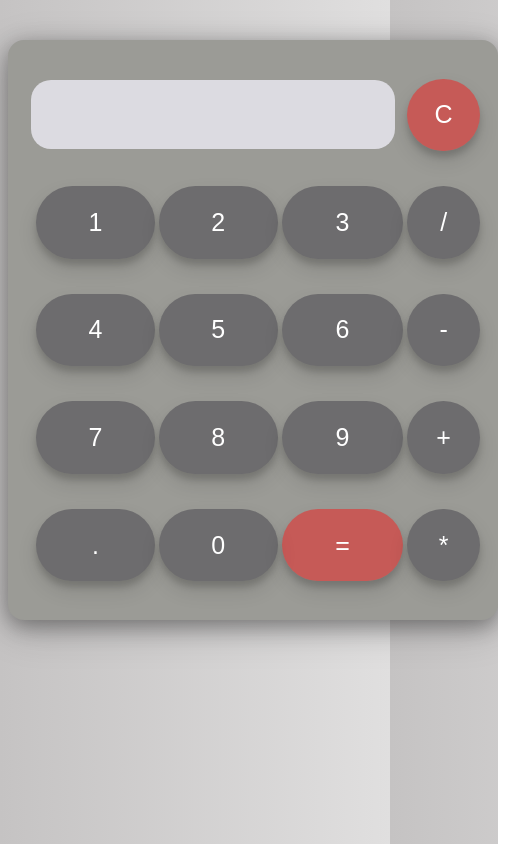
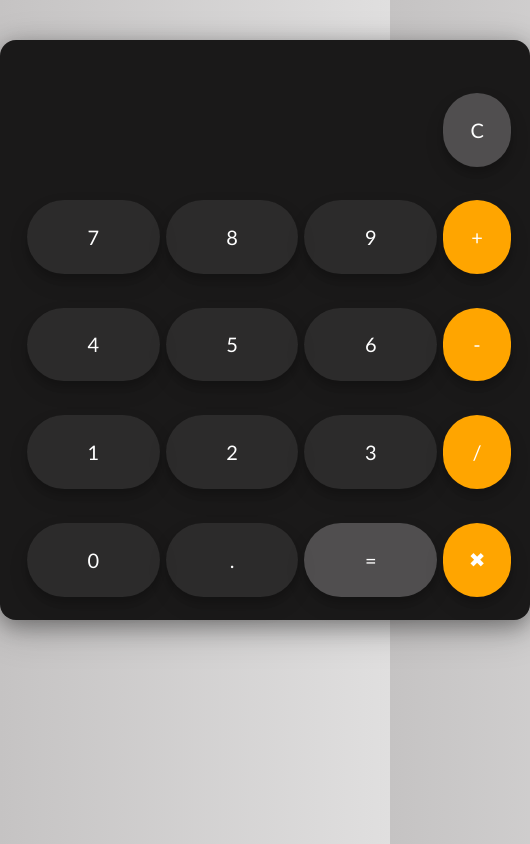
Before and after one commit to henrypeters/Calculator, a plain HTML site: page index.html in a window 390 px wide. Shown: the whole page, 530 px wide, since content can reach past the window. Drawn offline with Linux system fonts and the light colour scheme.

Commit message:
added iphone design of calculator

```diff
--- a/index.html
+++ b/index.html
@@ -16,30 +16,30 @@
 
         <tr>
             <!-- display() function displays the value of clicked button -->
-            <td> <input type="button" value="1" onclick="display('1')" /> </td>
-            <td> <input type="button" value="2" onclick="display('2')" /> </td>
-            <td> <input type="button" value="3" onclick="display('3')" /> </td>
-            <td> <input type="button" value="/" onclick="display('/')" /> </td>
+            <td> <input type="button" value="7" onclick="display('7')" > </td>
+            <td> <input type="button" value="8" onclick="display('8')" > </td>
+            <td> <input type="button" value="9" onclick="display('9')" > </td>
+            <td> <input type="button" value="+" onclick="display('+')" id="specKey" /> </td>
         </tr>
         <tr>
             <td> <input type="button" value="4" onclick="display('4')" > </td>
             <td> <input type="button" value="5" onclick="display('5')" > </td>
             <td> <input type="button" value="6" onclick="display('6')" > </td>
-            <td> <input type="button" value="-" onclick="display('-')" > </td>
+            <td> <input type="button" value="-" onclick="display('-')" id="specKey" /> </td>
         </tr>
         <tr>
-            <td> <input type="button" value="7" onclick="display('7')" > </td>
-            <td> <input type="button" value="8" onclick="display('8')" > </td>
-            <td> <input type="button" value="9" onclick="display('9')" > </td>
-            <td> <input type="button" value="+" onclick="display('+')" > </td>
+            <td> <input type="button" value="1" onclick="display('1')" /> </td>
+            <td> <input type="button" value="2" onclick="display('2')" /> </td>
+            <td> <input type="button" value="3" onclick="display('3')" /> </td>
+            <td> <input type="button" value="/" onclick="display('/')" id="specKey" /> </td>
         </tr>
         <tr>
-            <td> <input type="button" value="." onclick="display('.')" > </td>
-            <td> <input type="button" value="0" onclick="display('0')" > </td>
+            <td> <input type="button" value="0" onclick="display('0')" /> </td>
+            <td> <input type="button" value="." onclick="display('.')" /> </td>
 
             <!-- calculate() function evaluates the mathematical expression -->
             <td> <input type="button" value="=" onclick="calculate()" id="btn" /> </td>
-            <td> <input type="button" value="*" onclick="display('*')" /> </td>
+            <td> <input type="button" value="✖" onclick="display('*')" id="specKey" /> </td>
         </tr>
 
     </table>
--- a/style.css
+++ b/style.css
@@ -1,3 +1,9 @@
+*{
+    margin: 0;
+    padding: 0;
+    font-family: 'Gill Sans', 'Gill Sans MT', Calibri, 'Trebuchet MS', sans-serif;
+}
+
 body{
     background: linear-gradient(to left, rgb(224, 223, 223), rgb(197, 195, 195));
 }
@@ -6,56 +12,67 @@ body{
     padding: 20px;
     border-radius: 1em;
     height: 580px;
-    width: 490px;
+    width: 530px;
     margin: auto;
     margin-top: 40px;
-    background-color: rgb(155, 155, 150);
+    background-color: rgb(26, 25, 25);
     box-shadow: rgba(0, 0, 0, 0.171) 0px 10px 40px, rgba(0, 0, 0, 0.363) 0px 6px 22px;
 }
 
 .display-box{
-    background-color: #dcdbe1;
+    margin-top: 20px;
+    background-color: #dcdbe100;
     border: none;
+    font-size: 50px;
     font-weight: 800;
-    color: black;
+    color: #fff;
     border-radius: 20px;
     width: 98%;
     height: 65%;
 }
 
 #btn{
-    background-color: rgba(255, 0, 0, 0.425);
+    background-color:  #92909471;
+    transition: 0.8s;
 }
 
 #btn:hover{
-    background-color: rgba(255, 0, 0, 0.499);
+    background-color: #92909471;
+    transform: translateY(-5px);
 }
 
 #btnClear{
     border-radius: 50px;
-    background-color: rgba(255, 0, 0, 0.425);
+    background-color: #92909471;
+    transition: 0.8s;
 }
 
 #btnClear:hover{
-    background-color: rgba(255, 0, 0, 0.499);
+    transform: translateY(-5px);
+}
+
+#specKey{
+    background-color: orange;
 }
 
 input[type=button] {
+    margin-top: 30px;
     margin-left: 5px;
     cursor: pointer;
-    font-size: 25px;
+    padding: 24px;
+    font-size: 20px;
     border: none;
     color: #fff;
-    width: 100%;
+    width: 97%;
     border-radius: 100px;
     height: 70%;
     outline: none;
-    background-color: #6d6c6e;
+    background-color: #6d6c6e36;
     box-shadow:  rgba(0, 0, 0, 0.116) 0px 10px 20px, rgba(0, 0, 0, 0.151) 0px 6px 6px;
 }
 
 input[type=button]:hover{
-    background: #585758;
+    background: #58575857;
 }
 
 input:active[type=button] {
```
